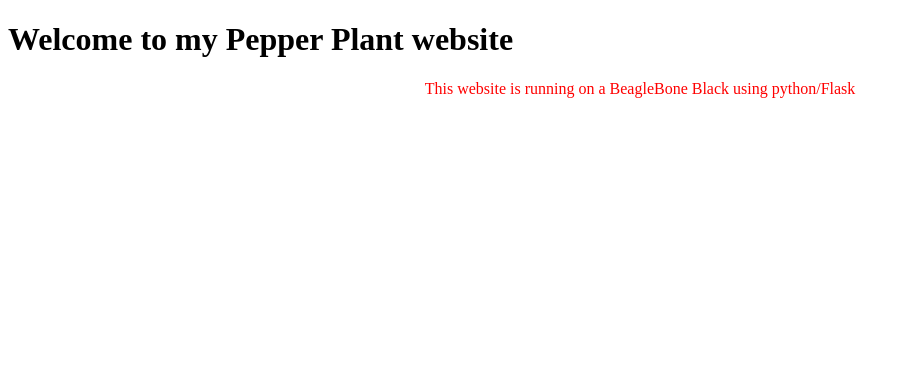
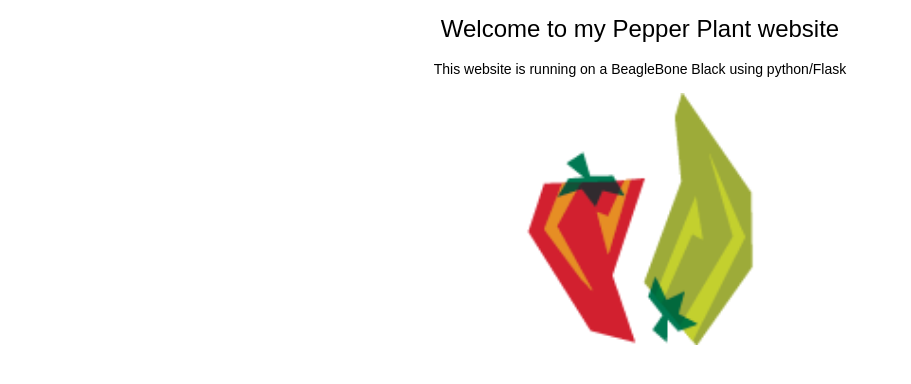
Before and after one commit to momemarian/PepperPlant_Website, a Flask app: page / in a window 1280 px wide. Shown: the top 384 px of the page, without its empty margins (0-911 px from the left). Run offline with Flask 2, Linux system fonts and the light colour scheme.

Commit message:
Added the webcam image and the CSS was modified to a more usable format

```diff
--- a/main.py
+++ b/main.py
@@ -6,4 +6,4 @@ def index ():
 	return render_template("index.html")
 
 if __name__ == "__main__":
-	app.run(host = "0.0.0.0")
+	app.run(host = "0.0.0.0",debug=True)
--- a/static/style.css
+++ b/static/style.css
@@ -1,4 +1,24 @@
+h1 {
+    font-family: "Century Gothic", CenturyGothic, AppleGothic, sans-serif;
+    font-size: 24px;
+    font-style: normal;
+    font-variant: normal;
+    font-weight: 500;
+    line-height: 26.4px;
+    text-align: center;
+}
+
 p {
+    font-family: "Century Gothic", CenturyGothic, AppleGothic, sans-serif;
+    font-size: 14px;
+    font-style: normal;
+    font-variant: normal;
+    font-weight: 400;
+    line-height: 20px;
     text-align: center;
-    color: red;
 }
+
+#webcam_image{
+    margin: auto;
+    width: 20%;
+}
--- a/templates/index.html
+++ b/templates/index.html
@@ -2,9 +2,10 @@
 <!doctype html>
 <html lang="en">
 
-    <link rel="shortcut icon" href="{{ url_for('static', filename='favicon.png') }}">
+    <link rel="shortcut icon" href="{{ url_for('static', filename='favicon.png') }}"/>
 
     <link type="text/css" rel="stylesheet" href="{{ url_for('static', filename='style.css') }}"/>
+
 
     <head>
         <meta charset="utf-8">
@@ -16,5 +17,9 @@
     <body>
         <h1>Welcome to my Pepper Plant website</h1>
         <p> This website is running on a BeagleBone Black using python/Flask</p>
+        <div id="webcam_image">
+            <img src="{{ url_for('static', filename='favicon.png') }}" alt="Webcam Image" width="100%" height="100%">
+        </div>
+
     </body>
 </html>
```
